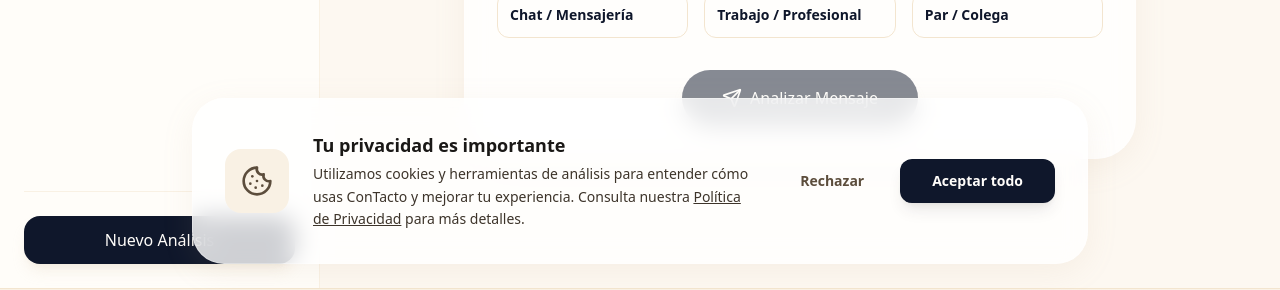
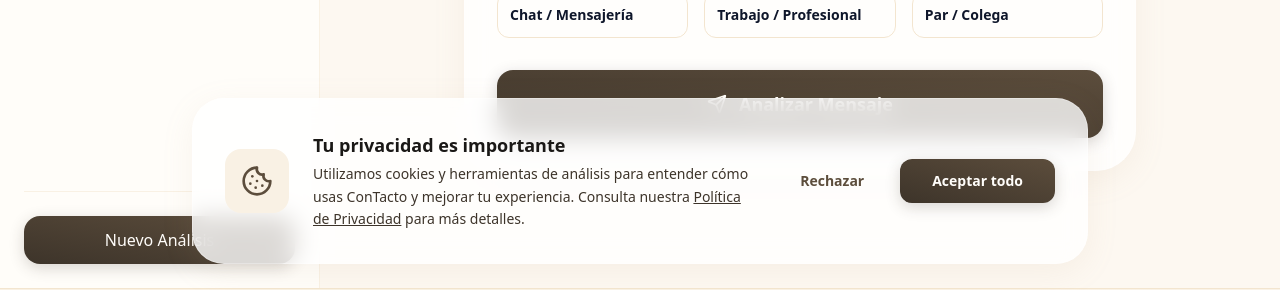
Before and after one commit to jeissonmgz/con-tacto-ia, a Next.js app: page /dashboard in a window 1280 px wide. Shown: the part 512-802 px from the top of the page. Built offline with nearby package versions, Linux system fonts and the light colour scheme; no server answers; a web font is replaced by a local one.

Commit message:
:lipstick: Button styles

```diff
--- a/app/dashboard/page.tsx
+++ b/app/dashboard/page.tsx
@@ -74,7 +74,7 @@ export default function Dashboard() {
                                 setCurrentAnalysis(null);
                                 setIsSidebarOpen(false);
                             }}
-                            className="w-full py-3 px-4 bg-slate-900 text-cream-50 rounded-2xl font-medium hover:bg-slate-800 transition-all shadow-lg shadow-sand-500/20"
+                            className="w-full py-3 px-4 btn-premium rounded-2xl font-medium hover:bg-slate-800 transition-all shadow-lg shadow-sand-500/20 transition-all"
                         >
                             Nuevo Análisis
                         </button>
--- a/app/globals.css
+++ b/app/globals.css
@@ -68,3 +68,20 @@ h6 {
   -webkit-backdrop-filter: blur(8px);
   border: 1px solid rgba(255, 255, 255, 0.1);
 }
+
+.btn-premium {
+  background: linear-gradient(to top right, var(--color-sand-900), var(--color-sand-800));
+  color: var(--color-cream-50);
+  transition: all 0.3s ease;
+  box-shadow: 0 4px 15px rgba(61, 52, 42, 0.2);
+}
+
+.btn-premium:hover {
+  transform: translateY(-2px);
+  box-shadow: 0 6px 20px rgba(61, 52, 42, 0.3);
+  filter: brightness(1.1);
+}
+
+.btn-premium:active {
+  transform: translateY(0);
+}
--- a/components/dashboard/InputSection.tsx
+++ b/components/dashboard/InputSection.tsx
@@ -97,8 +97,8 @@ export default function InputSection({ onSubmit, isLoading }: InputSectionProps)
                 <div className="flex justify-center">
                     <button
                         type="submit"
-                        disabled={isLoading || !message.trim()}
-                        className="bg-slate-900 text-cream-50 px-10 py-4 rounded-full font-medium hover:bg-slate-800 transition-all disabled:opacity-50 disabled:cursor-not-allowed flex items-center gap-2 shadow-lg shadow-sand-500/20"
+                        disabled={isLoading}
+                        className="w-full btn-premium py-5 rounded-2xl text-lg font-bold transition-all disabled:opacity-50 disabled:cursor-not-allowed flex items-center justify-center gap-3"
                     >
                         {isLoading ? (
                             <>
--- a/components/dashboard/ResponseCanvas.tsx
+++ b/components/dashboard/ResponseCanvas.tsx
@@ -178,7 +178,7 @@ export default function ResponseCanvas({ data, onUpdate }: ResponseCanvasProps)
                                 input.value = '';
                             }
                         }}
-                        className="bg-sand-900 text-cream-50 px-6 py-2 rounded-2xl text-sm font-bold hover:bg-slate-900 transition-all shadow-md shadow-sand-500/20"
+                        className="btn-premium px-6 py-2 rounded-2xl text-sm font-bold transition-all"
                     >
                         Agregar
                     </button>
--- a/components/landing/Differential.tsx
+++ b/components/landing/Differential.tsx
@@ -23,7 +23,7 @@ export default function Differential() {
                     </p>
                     <Link
                         href="/dashboard"
-                        className="inline-block bg-cream-100 text-slate-900 px-10 py-4 rounded-full text-lg font-medium hover:bg-cream-200 transition-all shadow-lg shadow-black/20"
+                        className="btn-premium px-10 py-4 rounded-full text-lg font-bold transition-all"
                     >
                         Comenzar ahora
                     </Link>
--- a/components/landing/Hero.tsx
+++ b/components/landing/Hero.tsx
@@ -27,11 +27,9 @@ export default function Hero() {
                     <div className="flex justify-center gap-4">
                         <Link
                             href="/dashboard"
-                            onClick={() => sendGTMEvent({ event: 'cta_click', category: 'Landing', label: 'Hero' })}
-                            className="group bg-slate-900 text-cream-50 px-8 py-4 rounded-full text-lg font-medium hover:bg-slate-800 transition-all flex items-center gap-2 shadow-xl shadow-sand-500/20"
+                            className="btn-premium px-10 py-4 rounded-full text-lg font-bold transition-all"
                         >
-                            Analizar un mensaje
-                            <ArrowRight className="w-5 h-5 group-hover:translate-x-1 transition-transform" />
+                            Analizar mensaje
                         </Link>
                     </div>
                 </motion.div>
--- a/components/layout/CookieConsent.tsx
+++ b/components/layout/CookieConsent.tsx
@@ -59,7 +59,7 @@ export default function CookieConsent() {
                                 </button>
                                 <button
                                     onClick={handleAccept}
-                                    className="px-8 py-3 bg-slate-900 text-cream-50 rounded-xl text-sm font-bold hover:bg-slate-800 transition-all shadow-lg shadow-sand-900/10"
+                                    className="px-8 py-3 btn-premium rounded-xl text-sm font-bold transition-all"
                                 >
                                     Aceptar todo
                                 </button>
```
